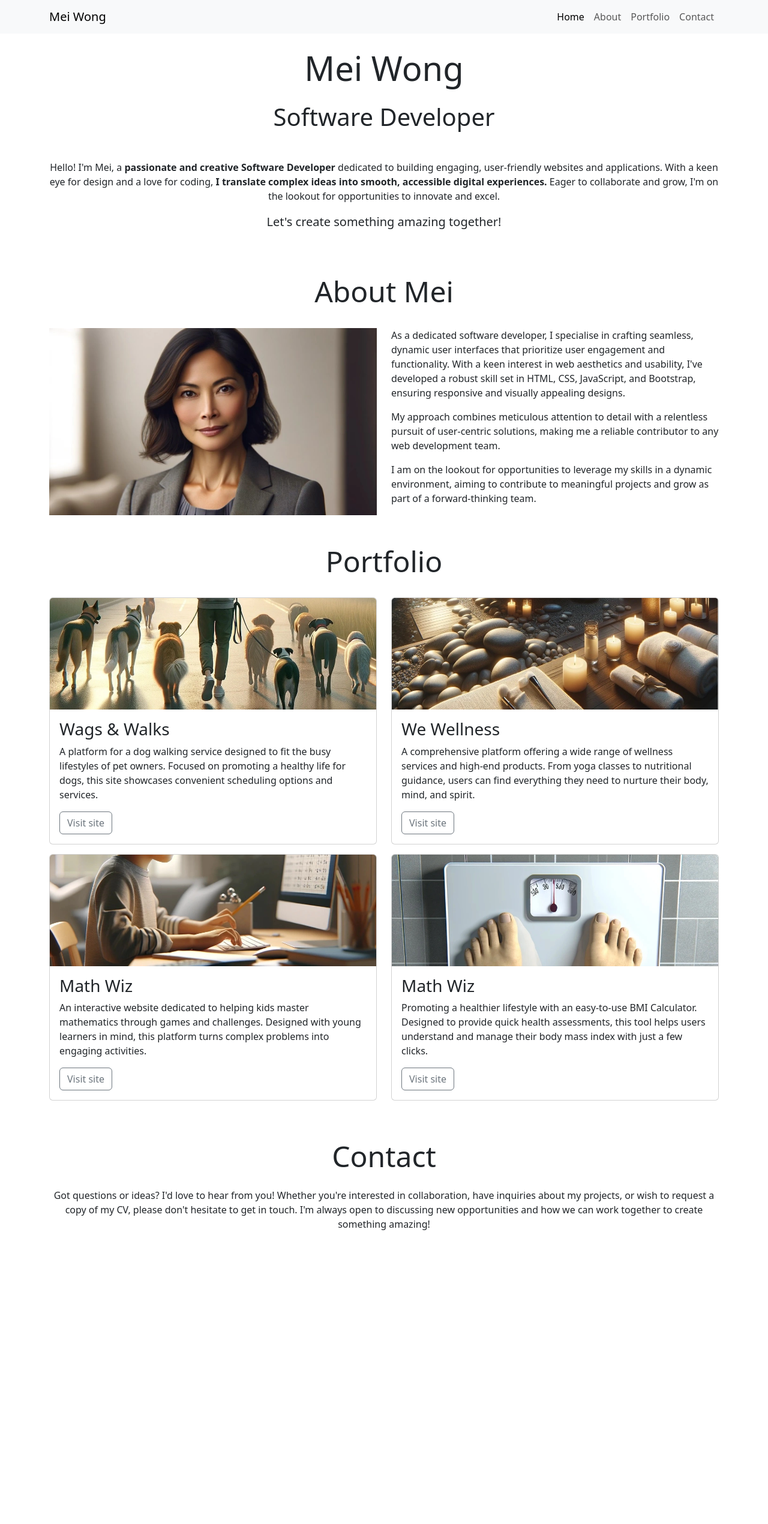
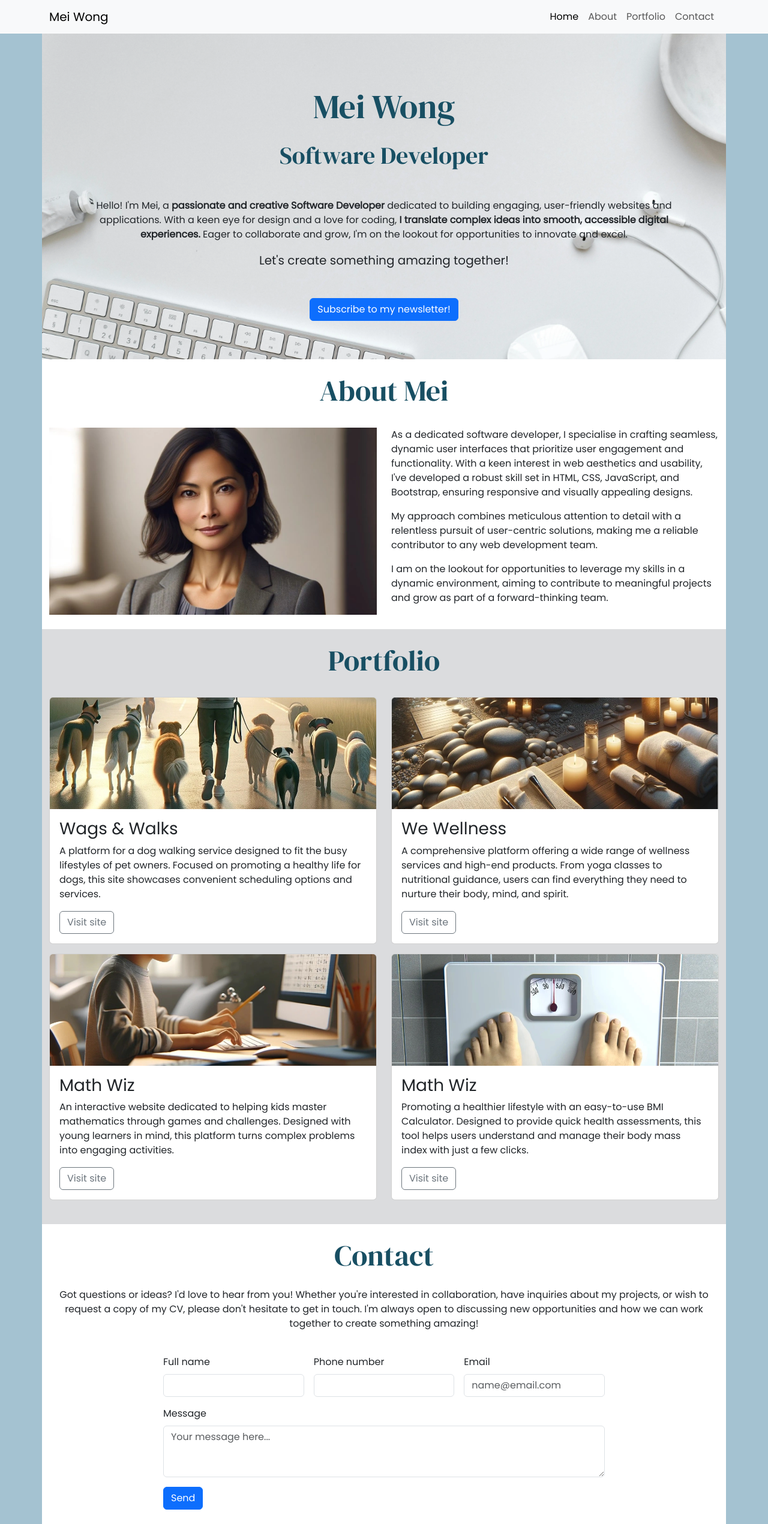
Before and after one commit to StevenWilliams604/portfolio, a plain HTML site: page index.html in a window 1280 px wide. Shown: the whole page at 60% size. Before the commit the page ends 2093 px from the top, so only its background shows below. Drawn offline with nearby package versions, Linux system fonts and the light colour scheme.

Commit message:
Add custom CSS styling

```diff
--- /dev/null
+++ b/assets/css/style.css
@@ -0,0 +1,46 @@
+/*
+    #a4c2d1; egg blue
+    #dbdcde; light grey
+    #1f7798; mid-blue
+    #184f63; dark-blue
+*/
+
+/* global styles */
+
+@import url("https://fonts.googleapis.com/css2?family=DM+Serif+Display:ital@0;1&family=Poppins&display=swap");
+
+body {
+  font-family: "Poppins", sans-serif;
+  background-color: #a4c2d1; /* egg blue */
+}
+
+h1,
+h2 {
+  font-family: "DM Serif Display", serif;
+  color: #184f63; /* dark-blue */
+}
+
+/* About section styles */
+#about {
+  background-color: white;
+}
+
+/* Portfolio section styles */
+#portfolio {
+  background-color: #dbdcde; /* light grey */
+}
+
+/* Contact section styles */
+#contact {
+  background-color: white;
+}
+
+/* Header */
+#hero {
+  background-color: lightgray;
+  background-image: url("../images/background.webp");
+  background-size: cover;
+  background-position: 50% 70%;
+  min-height: 500px;
+  padding: 5% 7%;
+}
--- a/index.html
+++ b/index.html
@@ -8,6 +8,8 @@
     <!-- Bootstrap CSS Link -->
     <link href="https://cdn.jsdelivr.net/npm/bootstrap@5.3.3/dist/css/bootstrap.min.css" rel="stylesheet"
         integrity="sha384-QWTKZyjpPEjISv5WaRU9OFeRpok6YctnYmDr5pNlyT2bRjXh0JMhjY6hW+ALEwIH" crossorigin="anonymous" />
+    <!-- Custom CSS stylesheet -->
+     <link rel="stylesheet" href="assets/css/style.css">
 </head>
 
 <body>
@@ -57,8 +59,14 @@
                     Eager to collaborate and grow, I'm on the lookout for opportunities
                     to innovate and excel.
                 </p>
+
                 <!-- mb-5 gives extra margin spacing under lead text -->
                 <p class="lead mb-5">Let's create something amazing together!</p>
+
+                <!-- Button trigger modal -->
+                <button type="button" class="btn btn-primary" data-bs-toggle="modal" data-bs-target="#exampleModal">
+                    Subscribe to my newsletter!
+                </button>
             </div>
         </section>
     </header>
@@ -178,12 +186,65 @@
                     hesitate to get in touch. I'm always open to discussing new opportunities and how we can work
                     together to create something amazing!</p>
             </div>
-            <div class="col-12 col-md-10 col-lg-8">
+            <div class="col-12 col-md-10 col-lg-8 mb-4">
                 <!-- add form here -->
+                <form class="row g-3">
+                    <div class="col-lg-4">
+                        <label for="full-name" class="form-label">Full name</label>
+                        <input type="text" class="form-control" id="full-name">
+                    </div>
+                    <div class="col-lg-4">
+                        <label for="phonenumber" class="form-label">Phone number</label>
+                        <input type="tel" class="form-control" id="phonenumber">
+                    </div>
+                    <div class="col-lg-4">
+                        <label for="inputEmail" class="form-label">Email</label>
+                        <input type="email" class="form-control" id="inputEmail" placeholder="name@email.com">
+                    </div>
+                    <div class="col-12">
+                        <label for="message" class="form-label">Message</label>
+                        <textarea class="form-control" id="message" rows="3"
+                            placeholder="Your message here..."></textarea>
+                    </div>
+                    <div class="col-12">
+                        <button type="submit" class="btn btn-primary">Send</button>
+                    </div>
+                </form>
             </div>
         </div>
 
     </footer>
+
+    <!-- Modal -->
+    <div class="modal fade" id="exampleModal" tabindex="-1" aria-labelledby="exampleModalLabel" aria-hidden="true">
+        <div class="modal-dialog modal-lg">
+            <div class="modal-content">
+                <div class="modal-header">
+                    <h1 class="modal-title fs-5" id="exampleModalLabel">Modal title</h1>
+                    <button type="button" class="btn-close" data-bs-dismiss="modal" aria-label="Close"></button>
+                </div>
+                <div class="modal-body">
+                    <p>Join my newsletter for the latest updates on my projects, coding tips, and industry insights
+                        delivered straight to your inbox.</p>
+                    <form class="row g-3">
+                        <div class="col-lg-6">
+                            <label for="inputName" class="form-label">Name</label>
+                            <input type="text" class="form-control" id="inputName">
+                        </div>
+                        <div class="col-lg-6">
+                            <label for="inputEmail" class="form-label">Email</label>
+                            <input type="email" class="form-control" id="inputEmail">
+                        </div>
+                        <div class="col-12 mb-4">
+                            <button type="submit" class="btn btn-primary">
+                                Sign up!
+                            </button>
+                        </div>
+                    </form>
+                </div>
+            </div>
+        </div>
+    </div>
 
     <!-- Bootstrap JS Script-->
     <script src="https://cdn.jsdelivr.net/npm/bootstrap@5.3.3/dist/js/bootstrap.bundle.min.js"
```
Also changed, not shown: assets/images/background.webp (added).
